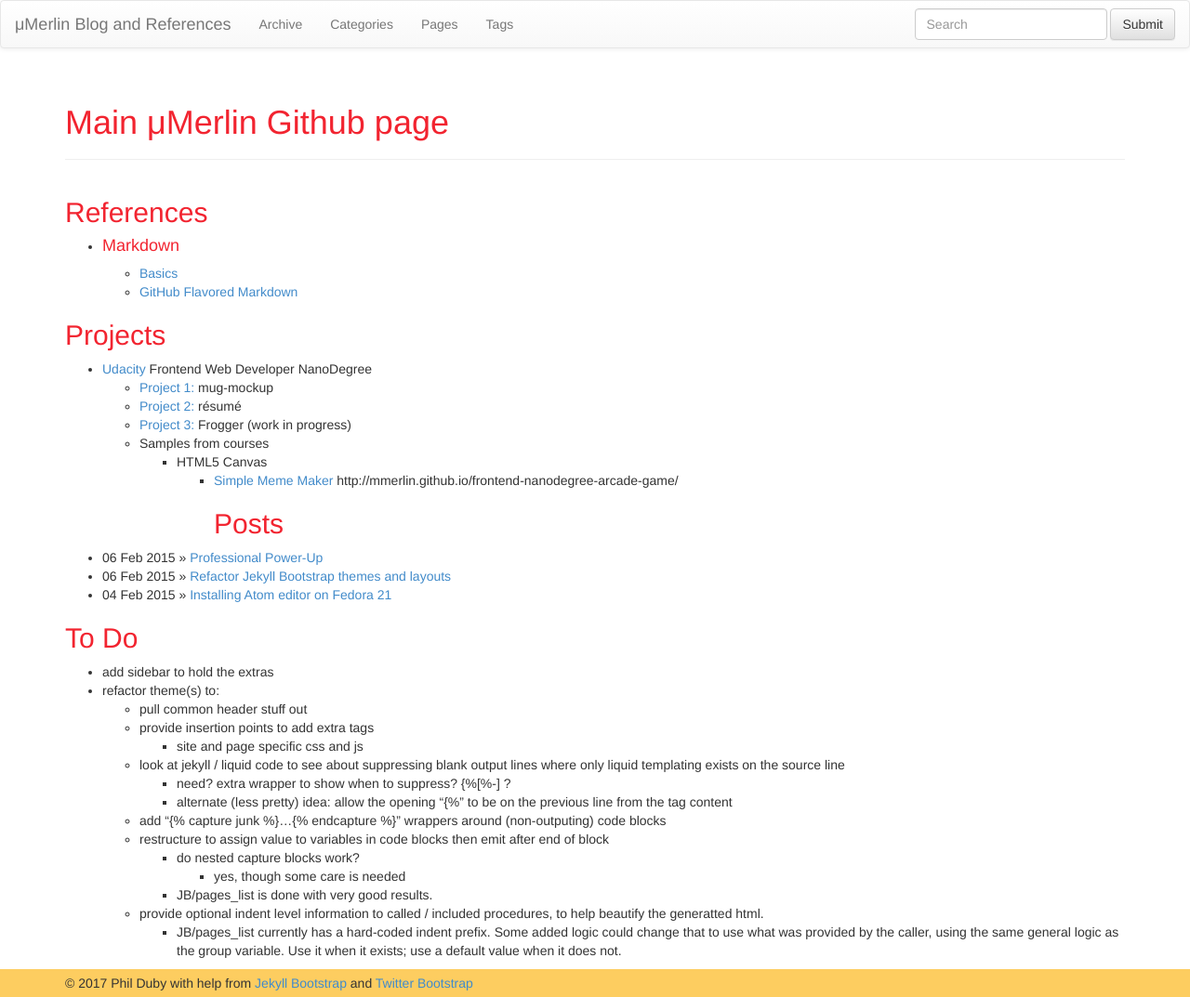
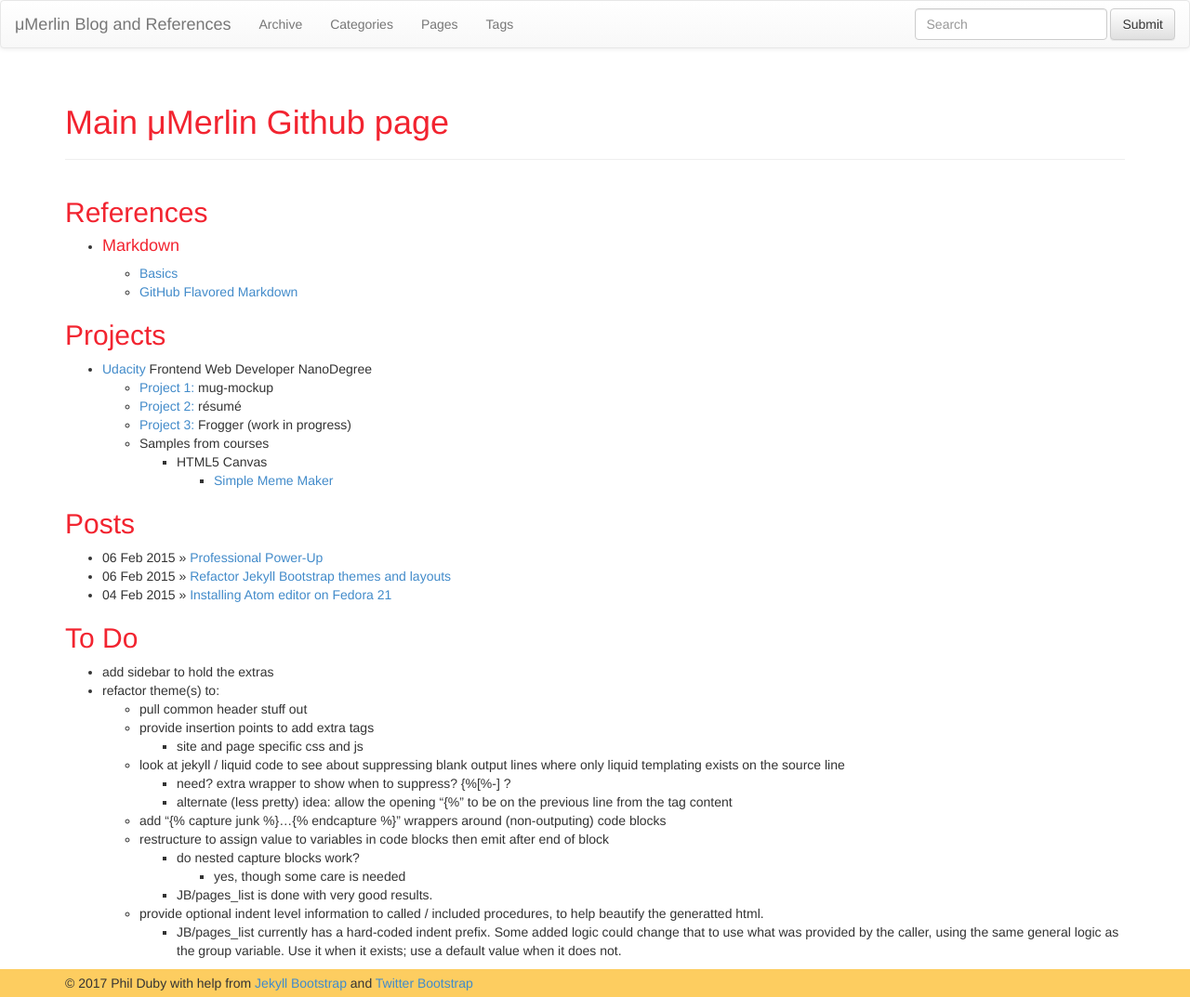
Before and after one commit to mMerlin/mMerlin.github.io, a Jekyll site: the page built from index.md, in a window 1280 px wide. Shown: the whole page at 93% size. Built offline with Jekyll 4.4.1, drawn with Linux system fonts in a browser that asks for light colours; nearby versions of some CDN libraries; some of the changed lines change nothing that is shown.

Commit message:
Update index.md to get Posts title back to left margin

```diff
--- a/index.md
+++ b/index.md
@@ -17,7 +17,7 @@ tagline: Supporting tagline
   * Samples from courses
     * HTML5 Canvas
       * <a href="/udacity/canvas/memeMaker.html">Simple Meme Maker</a>
-http://mmerlin.github.io/frontend-nanodegree-arcade-game/
+
 ## Posts{% capture junk %}
   {% assign goodlines = nil %}
   {% for post in site.posts %}
```
